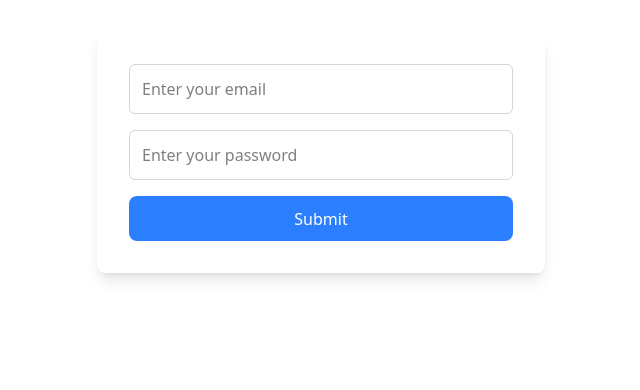
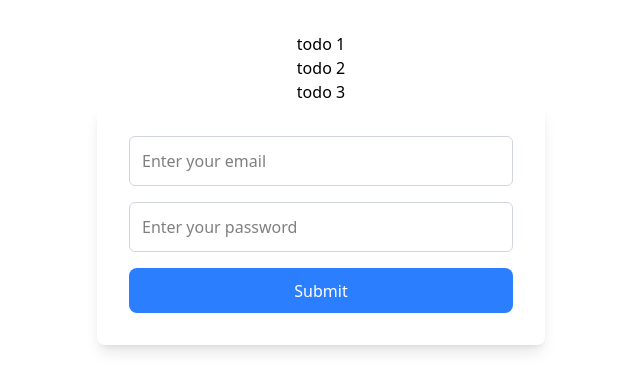
Before and after one commit to riyanj220/React-JS-Course, a React (Vite) app: page / in a window 1280 px wide. Shown: the top 390 px of the page, without its empty margins (319-959 px from the left). Built offline with nearby package versions, Linux system fonts and the light colour scheme.

Commit message:
Using Id to delete an item In Todos Component

```diff
--- a/src/App.tsx
+++ b/src/App.tsx
@@ -1,11 +1,13 @@
 
 import './App.css'
 import { LoginForm } from './components/LoginForm'
+import { Todos } from './components/Todos'
 function App() {
 
 
   return (
     <>
+      <Todos/>
       <LoginForm/>
     </>
   )
--- a/src/components/LoginForm.tsx
+++ b/src/components/LoginForm.tsx
@@ -6,10 +6,24 @@ export const LoginForm = () => {
     const [email , setEmail] = useState('');
     const [password , setPassword] = useState('');
 
+    const [errorMsg , setErrorMsg] = useState('');
+
+
     const submitForm = (ev:SyntheticEvent) => {
         ev.preventDefault();
 
         const target = ev.target as HTMLFormElement;
+
+        if(!email){
+            setErrorMsg("Please enter your email");
+            return;
+        }
+
+        else if(!password){
+            setErrorMsg("Please enter your password");
+            return;
+        }
+
         console.log(target ,email ,password);
     }
 
@@ -33,6 +47,12 @@ export const LoginForm = () => {
                 placeholder="Enter your password"
                 className="p-3 border border-gray-300 rounded-md focus:outline-none focus:ring-2 focus:ring-blue-500"
             />
+
+            {
+                errorMsg?
+                <p className="text-red-500">{errorMsg}</p>:null
+            }
+
             <button
                 type="submit"
                 className="p-3 bg-blue-500 text-white rounded-md hover:bg-blue-700 focus:outline-none focus:ring-2 focus:ring-blue-500"
--- /dev/null
+++ b/src/components/Todos.tsx
@@ -0,0 +1,29 @@
+import { useState } from "react"
+
+
+export const Todos = () => {
+
+    const [todos , setTodos] = useState([
+        {text: "todo 1", id: 1},
+        {text: "todo 2", id: 2},
+        {text: "todo 3", id: 3},
+    ]);
+
+    const deleteItem = (itemId: number) => {
+        setTodos(todos.filter(itemEl => {
+            return itemEl.id !== itemId
+        }));
+    }
+
+    return(
+        <ul>
+            {todos.map((todoItem) => {
+                return (
+                    <li onClick={() => deleteItem(todoItem.id)} key={todoItem.id}>
+                        {todoItem.text}
+                    </li>
+                );
+            })}
+        </ul>
+    );
+}
```
